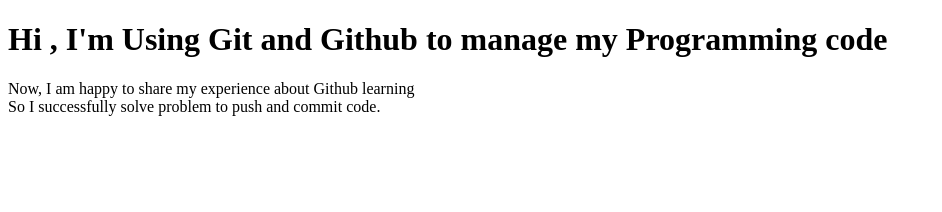
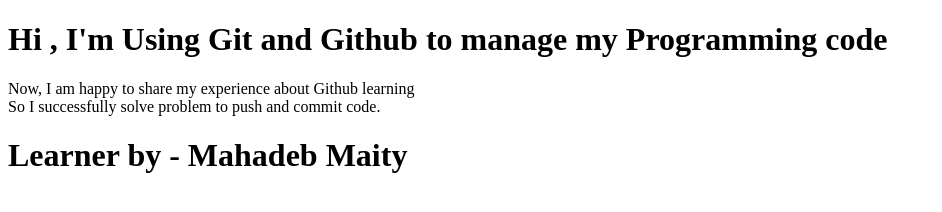
Before and after one commit to MCAWallah/TeachingRepo, a plain HTML site: page index.html in a window 1280 px wide. Shown: the whole page, without its empty margins (0-942 px from the left). Drawn offline with Linux system fonts and the light colour scheme.

Commit message:
New Line

```diff
--- a/index.html
+++ b/index.html
@@ -8,5 +8,6 @@
 <body>
     <H1> Hi , I'm Using Git and Github to manage my Programming code </H1>
     <p>Now, I am happy to share my experience about Github learning <br> So I successfully solve problem to push and commit code.</p>
+    <h1>Learner by - Mahadeb Maity</h1>
 </body>
 </html>
```
Also changed, not shown: 1 other file.
